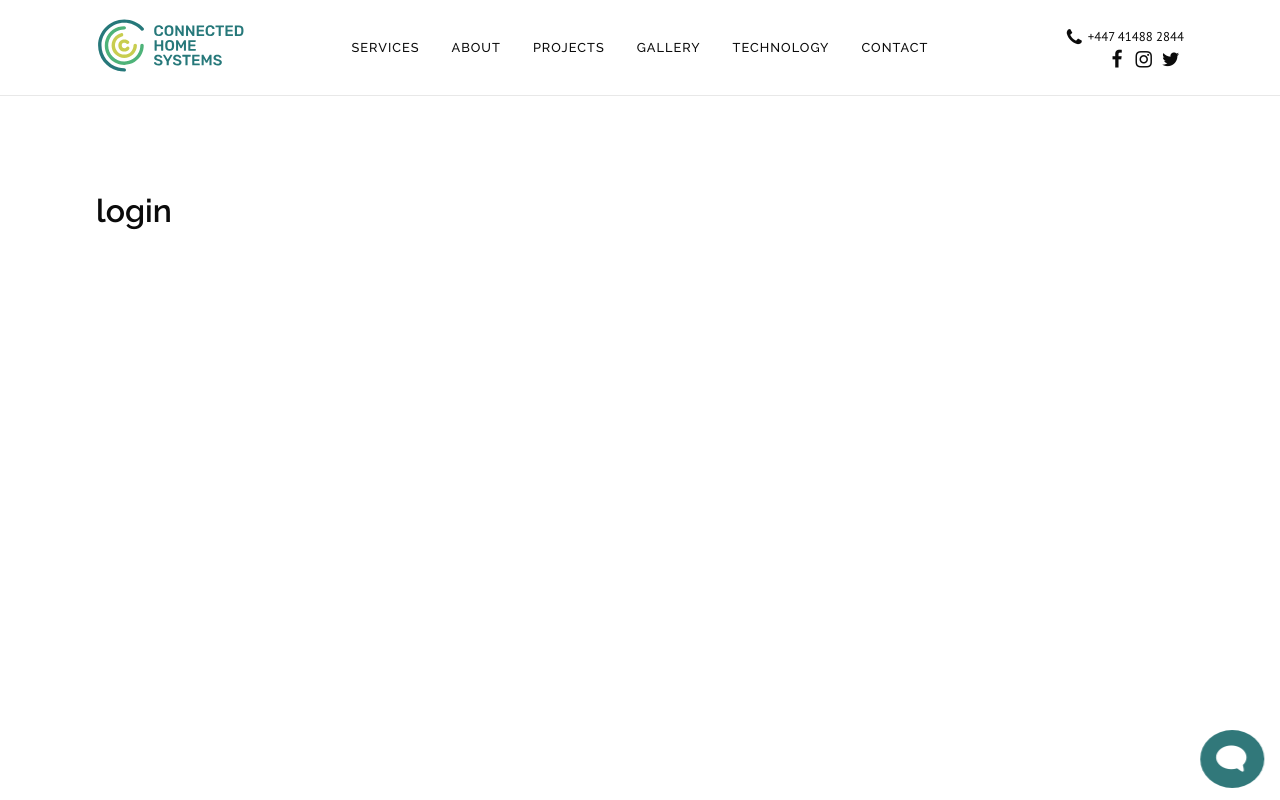
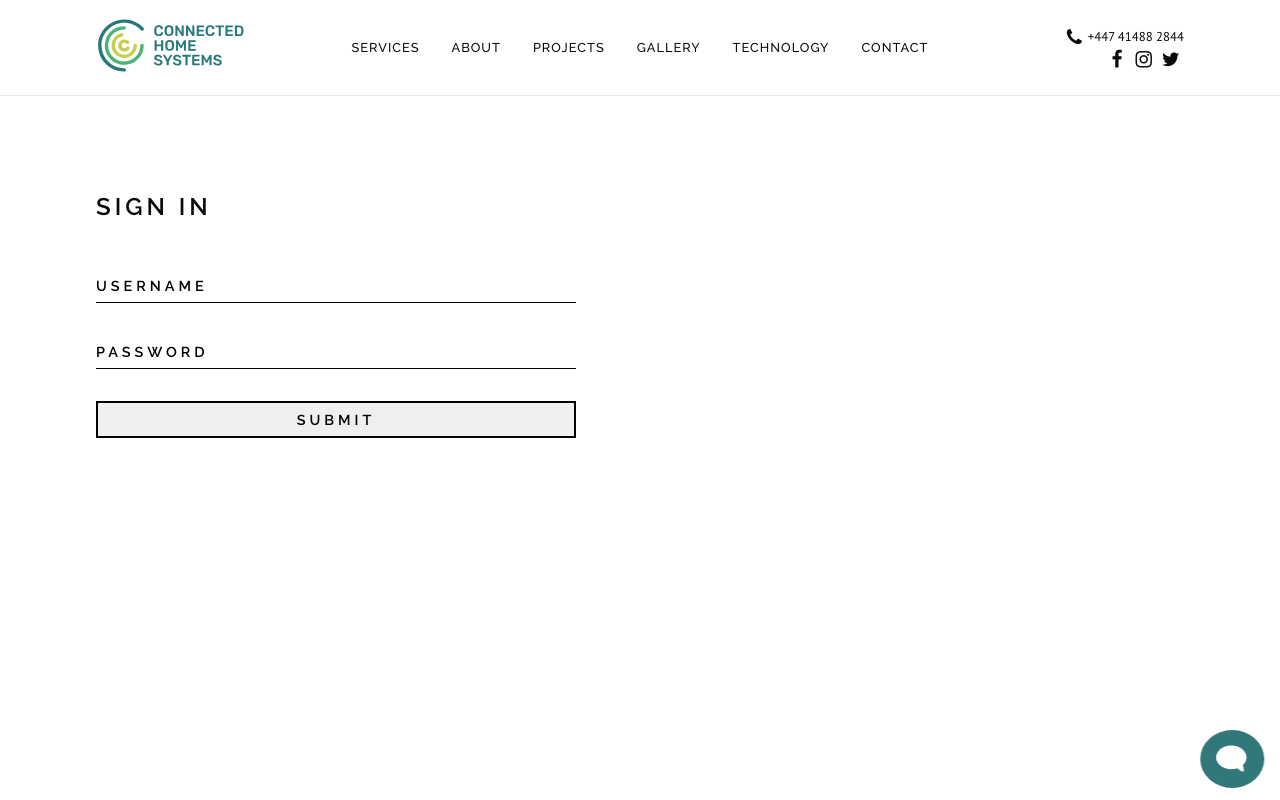
Before and after one commit to luke-meadows/connected-home-systems, a Next.js app: page /admin in a window 1280 px wide. Shown: the top 800 px of the page. Built offline with nearby package versions, Linux system fonts and the light colour scheme.

Commit message:
admin dashboard

```diff
--- /dev/null
+++ b/components/AdminDashboard.js
@@ -0,0 +1,37 @@
+import styled from 'styled-components';
+export default function AdminDashboard() {
+  return (
+    <Container>
+      <h2>Dashboard</h2>
+      <Tasks>
+        <Task>
+          <h3>Photos</h3>
+        </Task>
+        <Task>
+          <h3>Blog Posts</h3>
+        </Task>
+        <Task>
+          <h3>Projects</h3>
+        </Task>
+      </Tasks>
+    </Container>
+  );
+}
+
+const Container = styled.div`
+  padding: 6rem;
+`;
+
+const Tasks = styled.div`
+  margin-top: 3rem;
+  display: grid;
+  grid-template-columns: repeat(3, 1fr);
+  gap: 1rem;
+`;
+
+const Task = styled.div`
+  border: 2px solid black;
+  text-align: center;
+  padding: 3rem;
+  cursor: pointer;
+`;
--- /dev/null
+++ b/components/AdminLogin.js
@@ -0,0 +1,62 @@
+import { useState } from 'react';
+import styled from 'styled-components';
+import { auth } from '../db/firebase';
+export default function AdminLogin({ setUser }) {
+  const [credentials, setCredentials] = useState({ email: '', password: '' });
+  function handleInputChange(e) {
+    const { name, value } = e.currentTarget;
+    setCredentials({ ...credentials, [name]: value });
+  }
+  function login(e) {
+    e.preventDefault();
+    auth
+      .signInWithEmailAndPassword(credentials.email, credentials.password)
+      .then(async (userCredential) => {
+        setUser(userCredential.user);
+      });
+  }
+  return (
+    <Container>
+      <h2>Sign in</h2>
+      <form action="submit" onSubmit={login}>
+        <input
+          name="email"
+          onChange={handleInputChange}
+          value={credentials.email}
+          type="text"
+          placeholder="username"
+        />
+        <input
+          name="password"
+          onChange={handleInputChange}
+          value={credentials.password}
+          type="password"
+          placeholder="password"
+        />
+        <button type="submit">Submit</button>
+      </form>
+    </Container>
+  );
+}
+
+const Container = styled.div`
+  padding: 6rem;
+  form {
+    width: 30rem;
+    margin-top: 3rem;
+  }
+  button {
+    border: 2px solid black;
+    padding: 0.5rem 3rem;
+    font-size: 0.9rem;
+    text-transform: uppercase;
+    font-family: 'Raleway', sans-serif;
+    font-weight: 700;
+    letter-spacing: 4px;
+    width: 100%;
+    &:hover {
+      color: var(--teal);
+      cursor: pointer;
+    }
+  }
+`;
--- a/components/Nav.js
+++ b/components/Nav.js
@@ -17,7 +17,7 @@ export default function Nav() {
       <Link href="/projects">Projects</Link>
       <Link href="/gallery">Gallery</Link>
       <Link href="/">Technology</Link>
-      <Link href="/">Contact</Link>
+      <Link href="/admin">Contact</Link>
       {serviceDropdownActive && (
         <ServicesDropdown
           onMouseLeave={() => {
--- a/pages/admin.js
+++ b/pages/admin.js
@@ -1,5 +1,7 @@
 import { useEffect, useState } from 'react';
 import styled from 'styled-components';
+import AdminDashboard from '../components/AdminDashboard';
+import AdminLogin from '../components/AdminLogin';
 import { auth } from '../db/firebase';
 
 export default function Admin() {
@@ -7,24 +9,14 @@ export default function Admin() {
   useEffect(() => {
     console.log(auth.currentUser);
   }, []);
-  const loginDetails = {
-    email: 'test@connectedhomesystems.co.uk',
-    password: 'password123',
-  };
-  function login() {
-    auth
-      .signInWithEmailAndPassword(loginDetails.email, loginDetails.password)
-      .then(async (userCredential) => {
-        setUser(userCredential.user);
-      });
-  }
+
   function logout() {
     auth.signOut().then(setUser(null));
   }
   return (
-    <div style={{ padding: '12rem 6rem', minHeight: 'calc(100vh)' }}>
-      {!auth.currentUser && <h1 onClick={login}>login</h1>}
-      {auth.currentUser && <h1 onClick={logout}>logout</h1>}
+    <div style={{ marginTop: '6rem', minHeight: 'calc(100vh - 6rem)' }}>
+      {!auth.currentUser && <AdminLogin setUser={setUser} />}
+      {auth.currentUser && <AdminDashboard />}
     </div>
   );
 }
--- a/styles/globals.css
+++ b/styles/globals.css
@@ -60,3 +60,32 @@ p {
   margin: 0;
   padding: 0;
 }
+
+input,
+textarea {
+  background: none;
+  border: none;
+  display: inline-block;
+  border-bottom: 1px solid black;
+  padding: 0.5rem 0;
+  width: 100%;
+  font-size: 0.9rem;
+  text-transform: uppercase;
+  font-family: 'Raleway', sans-serif;
+  font-weight: 700;
+  letter-spacing: 4px;
+  margin-bottom: 2rem;
+  resize: none;
+}
+textarea {
+  height: 2.2rem;
+}
+input::placeholder,
+textarea::placeholder {
+  color: black;
+  opacity: 1;
+}
+input:focus,
+textarea:focus {
+  outline: none;
+}
```
Also changed, not shown: components/ContactForm.js (+0 -26 lines).
